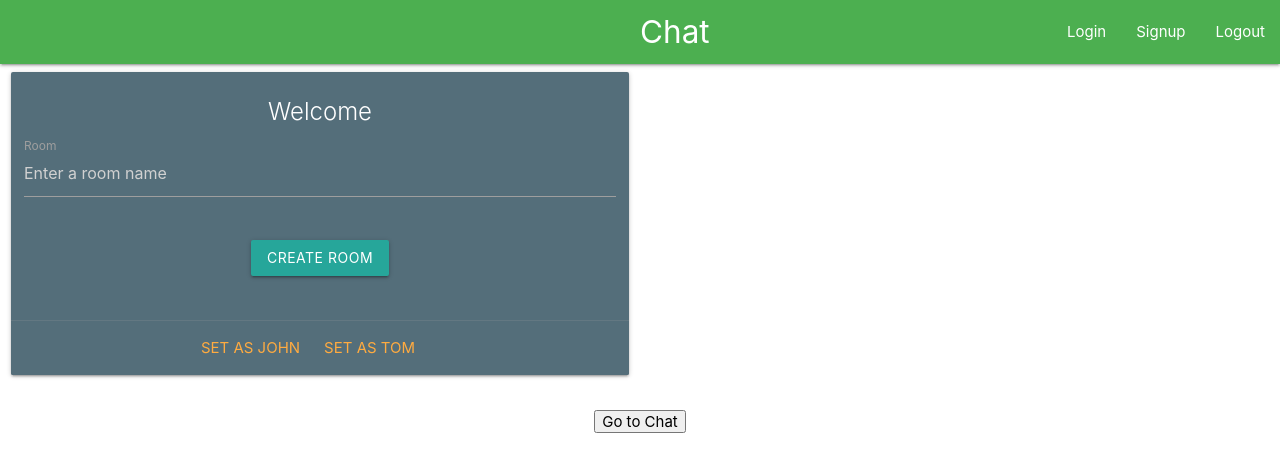
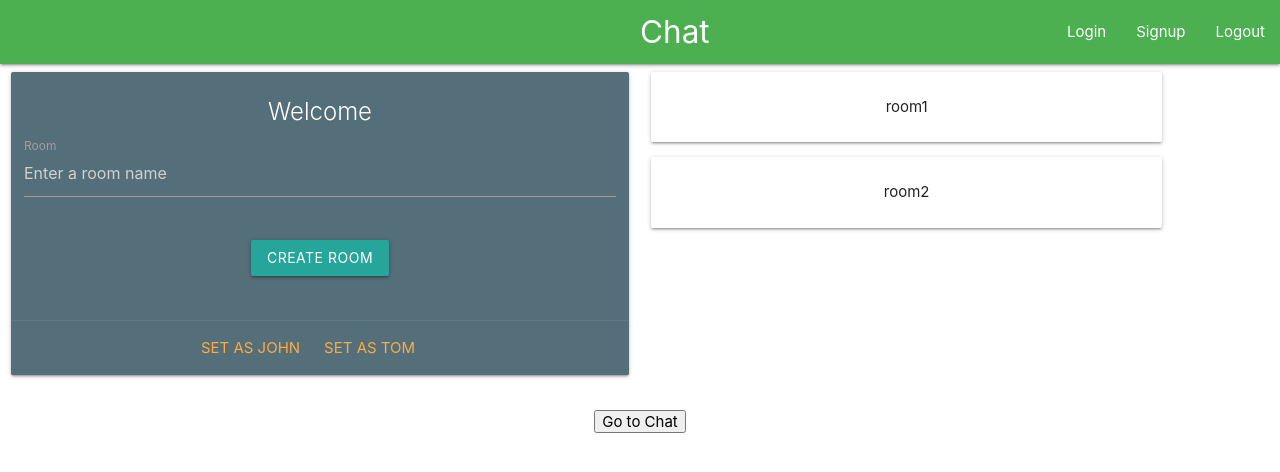
Before and after one commit to rbbenett/nodejs-chat, a React (Create React App) app: page / in a window 1280 px wide. Shown: the top 472 px of the page. Built offline with nearby package versions, Linux system fonts and the light colour scheme.

Commit message:
Added room list to home page

```diff
--- a/src/components/home/Home.js
+++ b/src/components/home/Home.js
@@ -1,9 +1,20 @@
 import React, { useContext } from 'react';
 import { Link } from 'react-router-dom';
 import { UserContext } from '../../UserContext';
+import RoomList from './RoomList';
 
 const Home = () => {
   const { user, setUser } = useContext(UserContext)
+  const rooms = [
+    {
+      name: 'room1',
+      _id: '123'
+    },
+    {
+      name: 'room2',
+      _id: '456'
+    }
+  ]
   const setAsJohn = () => {
     const john = {
       name: 'John',
@@ -48,6 +59,9 @@
             </div>
           </div>
         </div>
+        <div className="col s6 m5 offset-1">
+          <RoomList rooms={rooms} />
+        </div>
       </div>
 
       <Link to={'/chat'}>
--- /dev/null
+++ b/src/components/home/Room.js
@@ -0,0 +1,15 @@
+import React from 'react'
+
+const Room = ({name}) => {
+  return (
+    <div class="card horizontal">
+      <div class="card-stacked">
+        <div class="card-content">
+          <p>{name}</p>
+        </div>
+      </div>
+    </div>
+  )
+}
+
+export default Room
--- /dev/null
+++ b/src/components/home/RoomList.js
@@ -0,0 +1,12 @@
+import React from 'react';
+import Room from './Room';
+
+const RoomList = ({rooms}) => {
+  return (
+    <div>
+      {rooms && rooms.map(room => (<Room key={room._id} name={room.name}/>))}
+    </div>
+  )
+}
+
+export default RoomList
```
